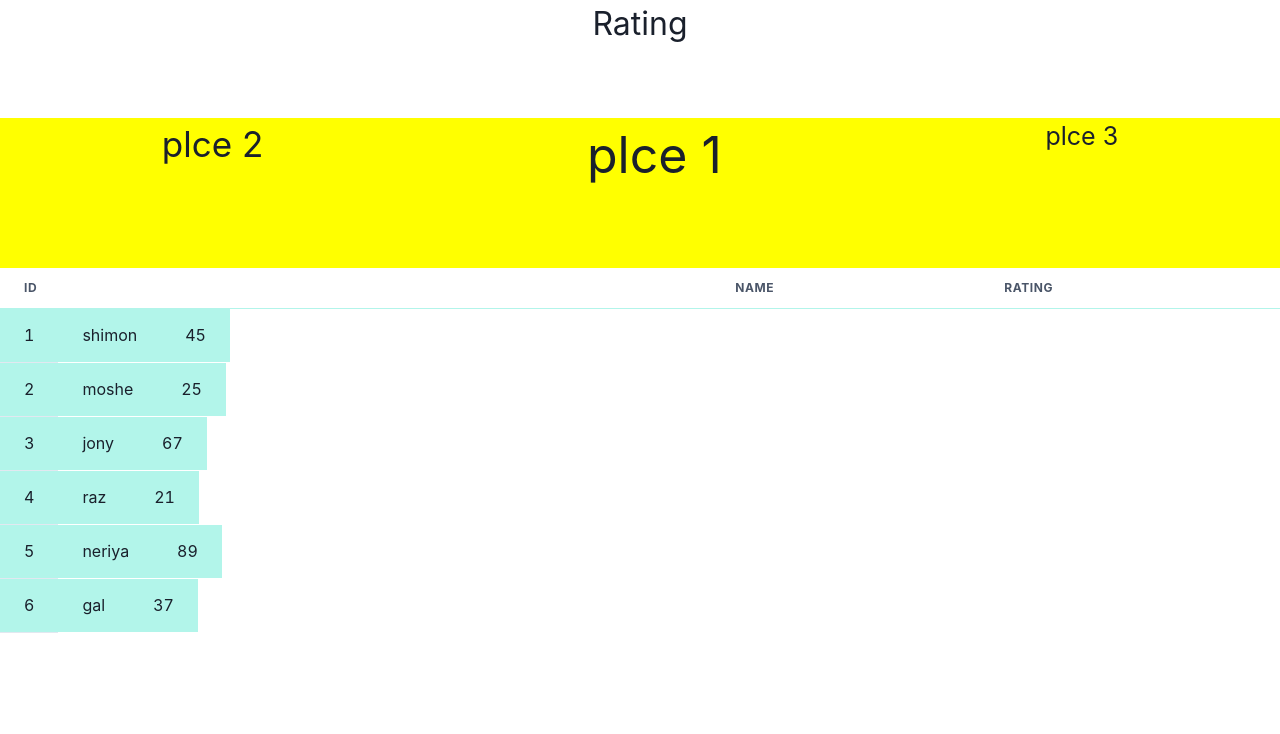
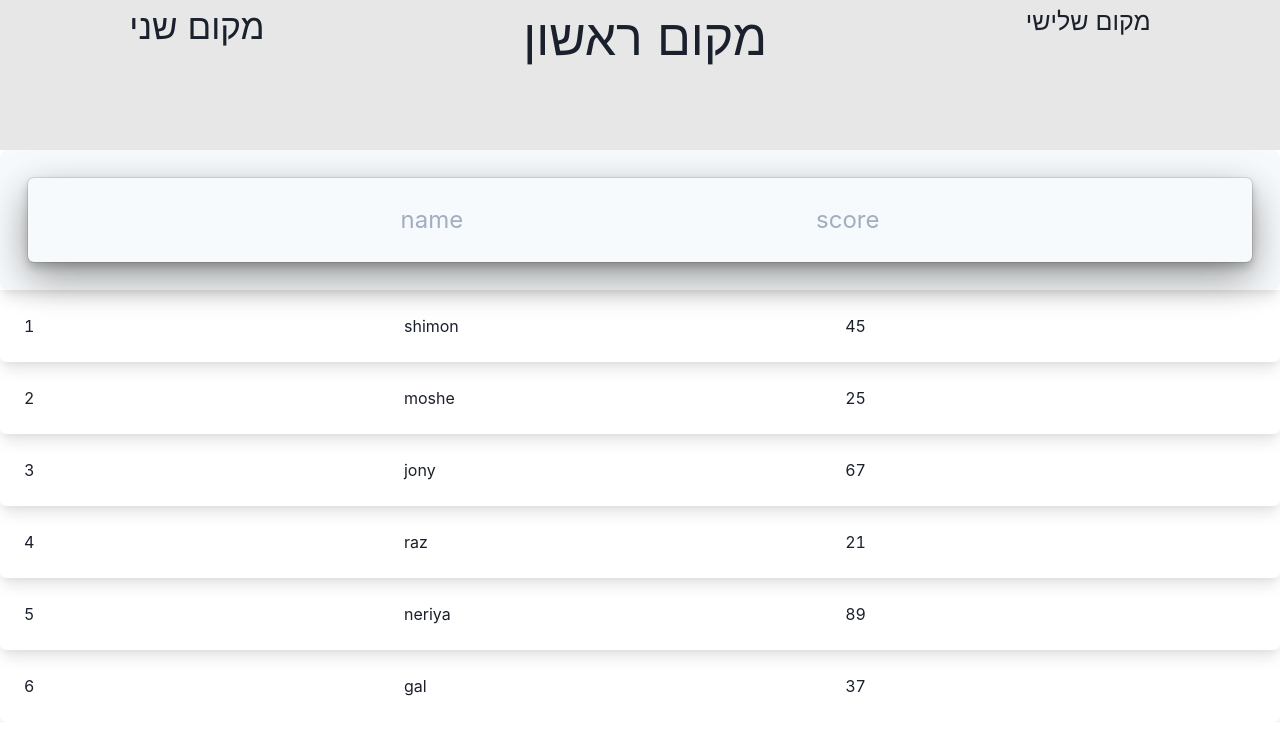
Before and after one commit to GandoPlay/TaskApp, a React (Create React App) app in the folder frontend-side/: page /rating in a window 1280 px wide. Shown: the top 734 px of the page. Built offline with nearby package versions, Linux system fonts and the light colour scheme; data requests are answered from the project's data file.

Commit message:
finish css score

```diff
--- a/frontend-side/src/Rating/Rating.css
+++ b/frontend-side/src/Rating/Rating.css
@@ -1,19 +1,32 @@
-.heder{
-    font-size: xx-large;
+
+.list {
   text-align: center;
-    margin-block-end: 70px;
-}.list{
-    text-align: center;
-}.plases{
+}
+.plases {
   display: flex;
-    background-color: yellow;
+  background-color: rgba(192, 192, 192, 0.39);
   justify-content: space-around;
   width: 100%;
   height: 150px;
-}.place1{
-font-size: 50px
-}.place2{
-    font-size:35px ;
-}.place3{
+}
+.place1 {
+  font-size: 50px;
+}
+.place2 {
+  font-size: 35px;
+}
+.place3 {
   font-size: 25px;
+  margin-top: 3px;
 }
+.nav-bar {
+  font-size: x-large;
+  display: inline;
+  padding: 15%;
+}.userScore {
+  margin-left: 35%;
+}
+.userName {
+  margin-left: 30%;
+  width: 10px;
+}
--- a/frontend-side/src/Rating/Rating.jsx
+++ b/frontend-side/src/Rating/Rating.jsx
@@ -5,50 +5,81 @@ import axios from "axios";
 import {
   Table,
   Thead,
-  Tbody,
-  Tfoot,
-  Tr,
-  Th,
-  Td,
-  TableCaption,
   TableContainer,
+  SimpleGrid,
+  Box,
 } from "@chakra-ui/react";
 const FetchRatings = () => {
   const { isLoading, data } = useQuery("user-score", () => {
     return axios.get("http://localhost:3500/items");
   });
-
-  if (isLoading) {
-    return <h2>Loading</h2>;
-  }
+  //return this ahfter finish
+  // if (isLoading) {
+  //   return <h2>Loading</h2>;
+  // }
   return (
     <>
-      <p className="heder">Rating</p>
+
       <div className="plases">
-        <p className="place2">plce 2</p>
-        <p className="place1">plce 1</p>
-        <p className="place3">plce 3</p>
+        <p className="place2">מקום שני</p>
+        <p className="place1">מקום ראשון</p>
+        <p className="place3">מקום שלישי</p>
       </div>
       <TableContainer>
         <Table variant="striped" colorScheme="teal">
-          <Thead>
-            <Tr>
-              <Th>id</Th>
-              <Th>name</Th>
-              <Th>rating</Th>
-            </Tr>
+          <Thead boxShadow="lg" p="6" rounded="md" bg="white">
+            <SimpleGrid
+              bg="gray.50"
+              columns={{ sm: 2, md: 4 }}
+              spacing="8"
+              p="7"
+              textAlign="center"
+              rounded="lg"
+              color="gray.400"
+              display="flax"
+            >
+              <Box
+                boxShadow="dark-lg"
+                p="6"
+                rounded="md"
+                justify-content="space-around"
+              >
+                <p className="nav-bar" id="name">
+                  {" "}
+                  name
+                </p>
+                <p className="nav-bar" id="score">
+                  score
+                </p>
+              </Box>
+            </SimpleGrid>
           </Thead>
           {data?.data.map((user) => {
             return (
               <div className="list" key={user.id}>
-                <Tbody >
+                <Box
+                  className="users"
+                  boxShadow="lg"
+                  p="6"
+                  rounded="md"
+                  justify-content="space-around"
+                  display="flex"
+                >
+                  <p>{user.id}</p>
+                  <p className="userName"> {user.name} </p>
+                  <p className="userScore" isNumeric>
+                    {" "}
+                    {user.score}
+                  </p>
+                </Box>
+                {/* <Tbody>
                   <Tr>
                     <Td>{user.id}</Td>
                     <Td> {user.name} </Td>
                     <Td isNumeric> {user.score}</Td>
                   </Tr>
                   <hr />
-                </Tbody>
+                </Tbody> */}
               </div>
             );
           })}
```
Lines whose indentation alone changed are shown as unchanged.
